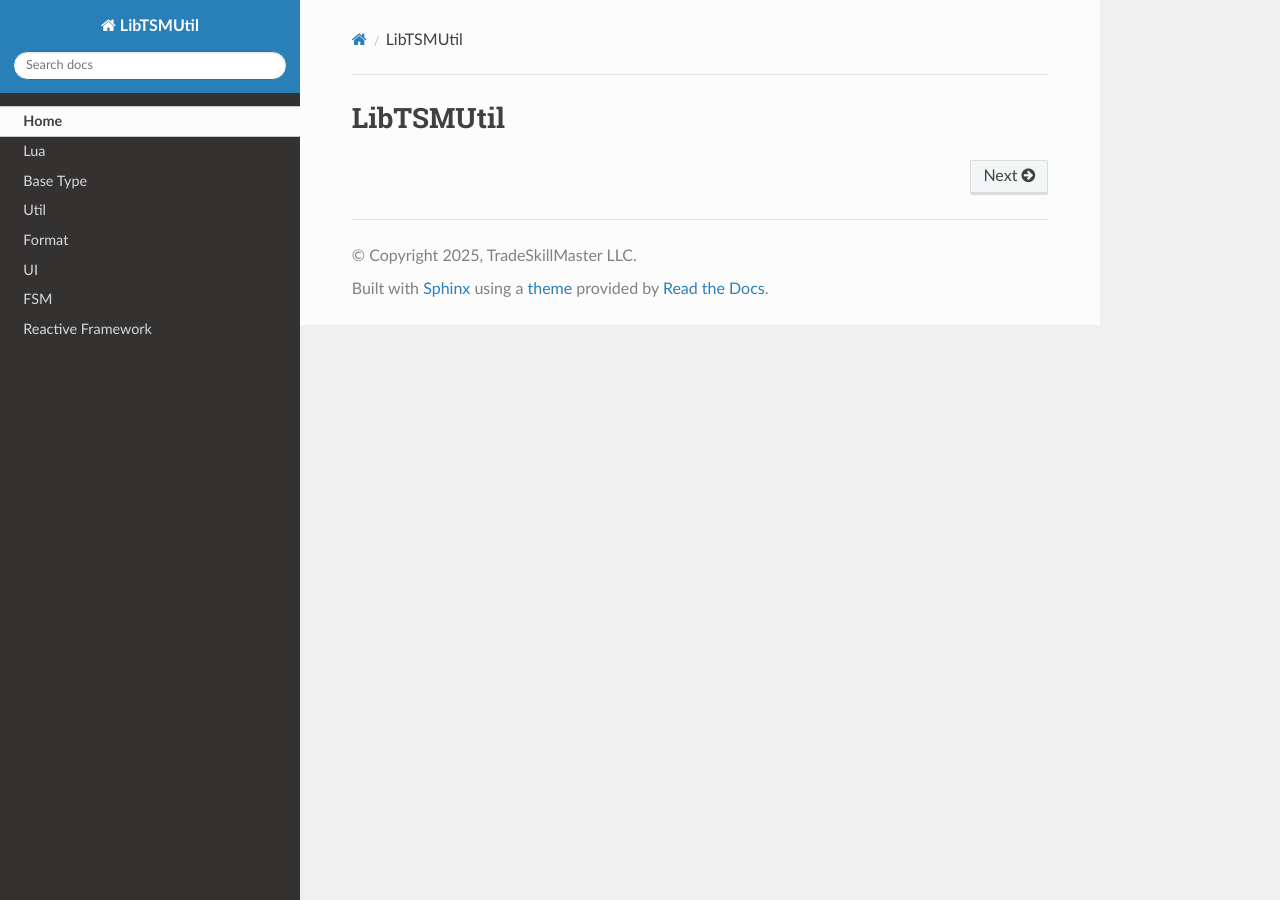
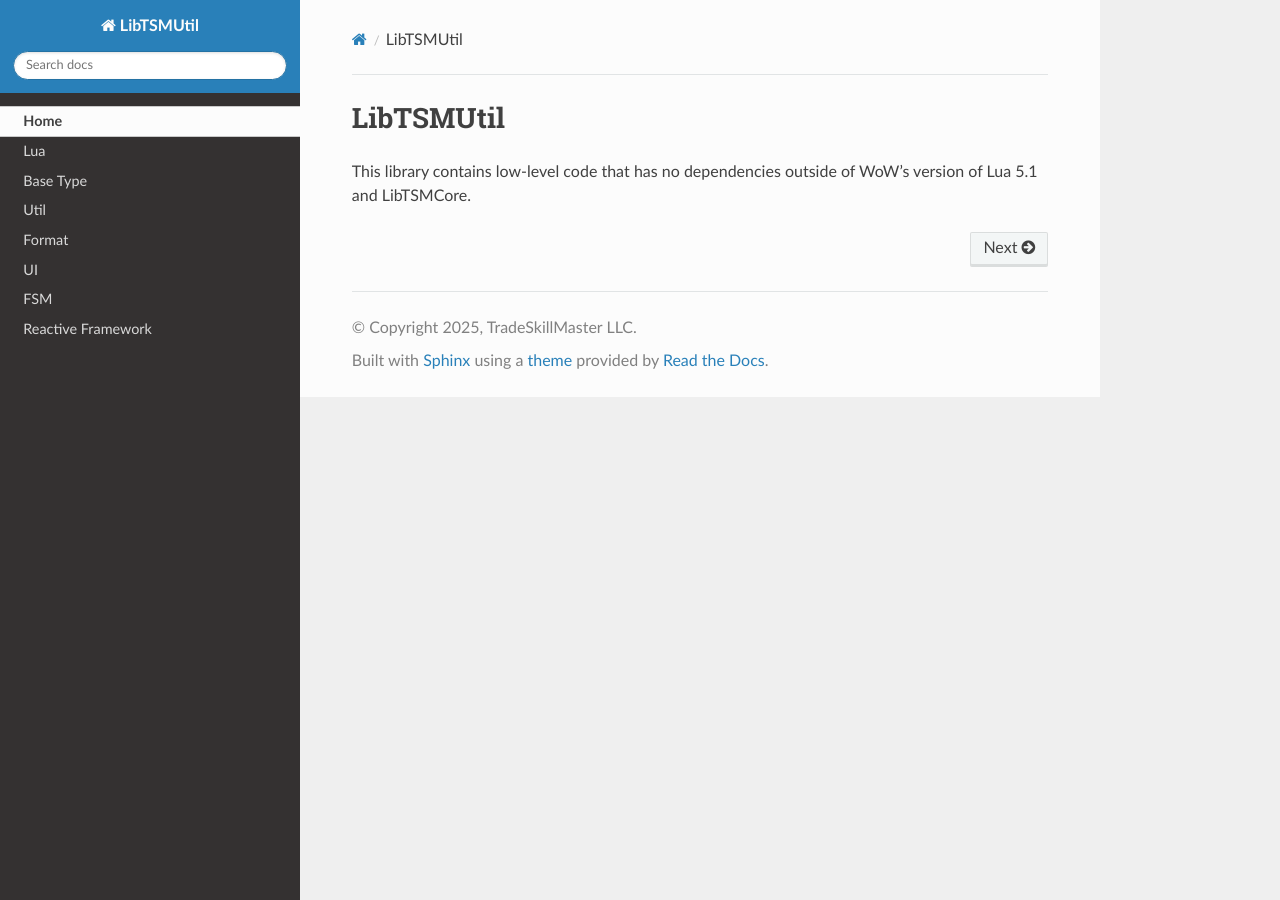
Before and after one commit to TradeSkillMaster/LibTSMUtil, a Sphinx documentation site: the page built from Docs/index.rst, in a window 1280 px wide. Built offline with Sphinx 7.4.7 and the Read the Docs theme 3.1.0, drawn with Linux system fonts in a browser that asks for light colours; pages that are not in the unit, such as notebooks, are missing from menus.

Commit message:
Documentation fixes (#6)

```diff
--- a/Docs/Format/json.rst
+++ b/Docs/Format/json.rst
@@ -6,5 +6,5 @@
 API
 ---
 
-.. lua:autoobject:: Format.CSV
+.. lua:autoobject:: Format.JSON
    :members:
--- a/Docs/UI/index.rst
+++ b/Docs/UI/index.rst
@@ -9,5 +9,3 @@
    color
    hsluv
    money
-   ui_bindings
-   ui_manager
--- a/Docs/index.rst
+++ b/Docs/index.rst
@@ -1,5 +1,8 @@
 LibTSMUtil
-===========
+==========
+
+This library contains low-level code that has no dependencies outside of WoW's version of Lua 5.1
+and LibTSMCore.
 
 .. toctree::
    :hidden:
```
Also changed, not shown: 2 other files.
